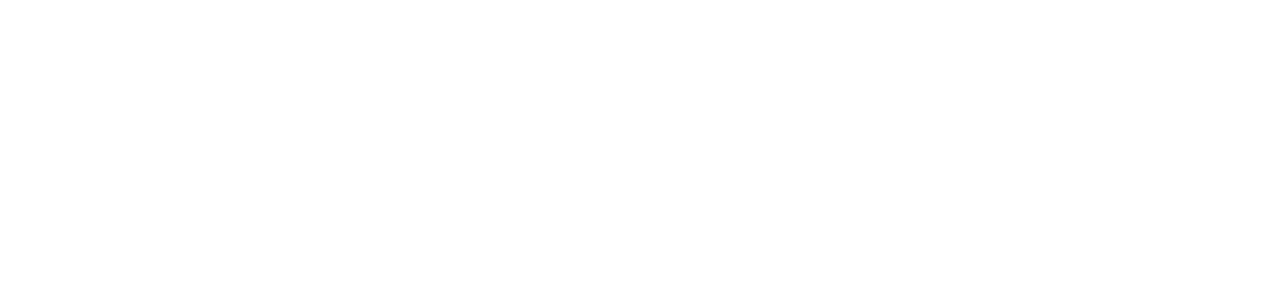
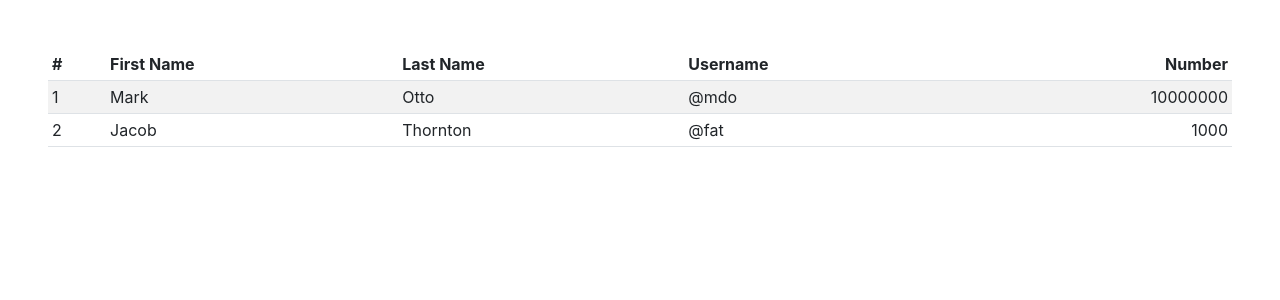
Before and after one commit to wgshtg/react-bootstrap-samples, a React (Create React App) app: page /table in a window 1280 px wide. Shown: the top 300 px of the page. Built offline with nearby package versions, Linux system fonts and the light colour scheme.

Commit message:
Add table component

```diff
--- a/src/PageRouter.tsx
+++ b/src/PageRouter.tsx
@@ -10,6 +10,7 @@
   Pagination,
   ProgressBar,
   Select,
+  Table,
 } from './pages';
 
 export const PageRouter = () => {
@@ -43,6 +44,9 @@
       <Route path='/modal'>
         <Modal />
       </Route>
+      <Route path='/table'>
+        <Table />
+      </Route>
     </Router>
   );
 };
--- /dev/null
+++ b/src/pages/Table.tsx
@@ -0,0 +1,42 @@
+import { useState } from 'react';
+import { Table as BaseTable, Collapse } from 'react-bootstrap';
+
+export const Table = () => {
+  const [open, setOpen] = useState(true);
+
+  const handleClick = () => setOpen(!open);
+
+  return (
+    <div className='p-5'>
+      <BaseTable striped hover responsive size='sm'>
+        <thead>
+          <tr onClick={handleClick} aria-controls='table-body' aria-expanded={open}>
+            <th>#</th>
+            <th>First Name</th>
+            <th>Last Name</th>
+            <th>Username</th>
+            <th className='text-end'>Number</th>
+          </tr>
+        </thead>
+        <Collapse in={open}>
+          <tbody id='table-body'>
+            <tr>
+              <td>1</td>
+              <td>Mark</td>
+              <td>Otto</td>
+              <td>@mdo</td>
+              <td className='text-end'>10000000</td>
+            </tr>
+            <tr>
+              <td>2</td>
+              <td>Jacob</td>
+              <td>Thornton</td>
+              <td>@fat</td>
+              <td className='text-end'>1000</td>
+            </tr>
+          </tbody>
+        </Collapse>
+      </BaseTable>
+    </div>
+  );
+};
--- a/src/pages/index.ts
+++ b/src/pages/index.ts
@@ -6,3 +6,4 @@
 export * from './Pagination';
 export * from './ProgressBar';
 export * from './Select';
+export * from './Table';
```
